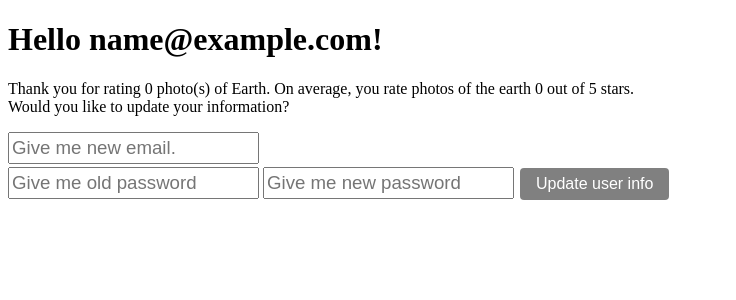
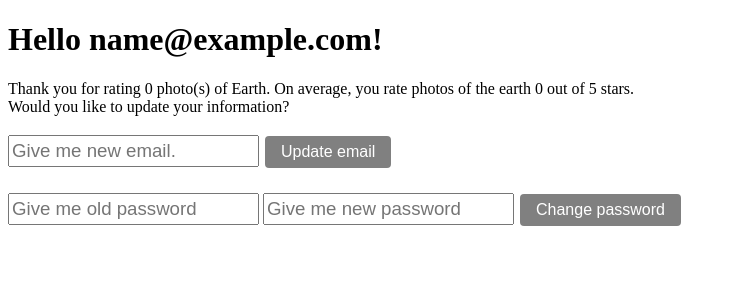
Before and after one commit to scoutmcfall/space-weather-hackbright, a Flask app: page /profile in a window 1280 px wide. Shown: the top 300 px of the page, without its empty margins (0-736 px from the left). Run offline with Flask 2, Linux system fonts and the light colour scheme; the visitor is signed in with stand-in values (Sample User, id 1); data comes from the database, SQL or seed files in the repository; data that the repository does not hold is empty.

Commit message:
separate change email and password routes

```diff
--- a/server.py
+++ b/server.py
@@ -175,32 +175,38 @@ def display_profile():
         avg_user_rating = crud.get_avg_user_rating(user_id)
         return render_template("profile.html", num_rates = num_rates, avg_user_rating = avg_user_rating)
 
-@app.route("/profile-update", methods = ["POST"])
-def update_profile():
-        """update email and/or passowrd"""
-        user = crud.get_user_by_email(session["user_email"])
-
+@app.route("/email-update", methods = ["POST"])
+def update_email():
+        """update email"""
+        new_email = request.form.get("new_email")
+        user = crud.get_user_by_email(new_email)
         email = session["user_email"]
-        password = request.form.get("change_password")
-        new_email = request.form.get("new_email")
-        new_password = request.form.get("new_password")
         #check to see if new_email already in db, and change info if not
         if user:
                 flash ("Sorry, taken, try again with a different email address.")
                 return redirect("/profile")
         else:
-                updated_user = crud.update_user_email(email = email, new_email = new_email)
+                user = crud.update_user_email(email = email, new_email = new_email)
+                session["user_email"] = user.email
+                session["user_id"] = user.user_id
                 return redirect("/profile")
 
+@app.route("/password-update", methods = ["POST"])
+def update_password():
+        """update password"""
+        email = session["user_email"]
+        user = crud.get_user_by_email(new_email)
+        password = request.form.get("change_password")
+        new_password = request.form.get("new_password")
         #check to see if old password matches, and change password if it does
         if user.password == password:
-            updated_user = crud.update_user_password(password = password, new_password = new_password)
+                crud.update_user_password(email = email, password = password, new_password = new_password)
 
-            flash ("Success! Your password has been changed.")
-            return redirect ("/profile")
+                flash ("Success! Your password has been changed.")
+                return redirect ("/profile")
         else:
-            flash ("FAILURE. Please reenter your current password for confirmation.")
-            return redirect("/profile")
+                flash ("FAILURE. Please reenter your current password for confirmation.")
+                return redirect("/profile")
 
 
 if __name__ == "__main__":
--- a/templates/profile.html
+++ b/templates/profile.html
@@ -50,13 +50,16 @@
     <br>
     Would you like to update your information?
 </p>
-<form action="/profile-update" method="POST">
+<form action="/email-update" method="POST">
     <!-- <input type="text" name="change_email" placeholder="Give me old email" style="height:26px;font-size:14pt;"> -->
     <input type="text" name="new_email" placeholder="Give me new email." style="height:26px;font-size:14pt;">
-<br>
+    <input type="submit" class = "button" name="anything_submit" value="Update email" onclick="loading();">
+</form>
+    <br>
+<form action="/password-update" method="POST">
     <input type="text" name="change_password" placeholder="Give me old password" style="height:26px;font-size:14pt;">
     <input type="text" name="new_password" placeholder="Give me new password" style="height:26px;font-size:14pt;">
-    <input type="submit" class = "button" name="anything_submit" value="Update user info" onclick="loading();">
+    <input type="submit" class = "button" name="anything_submit" value="Change password" onclick="loading();">
 </form>
 </div>
 
```
